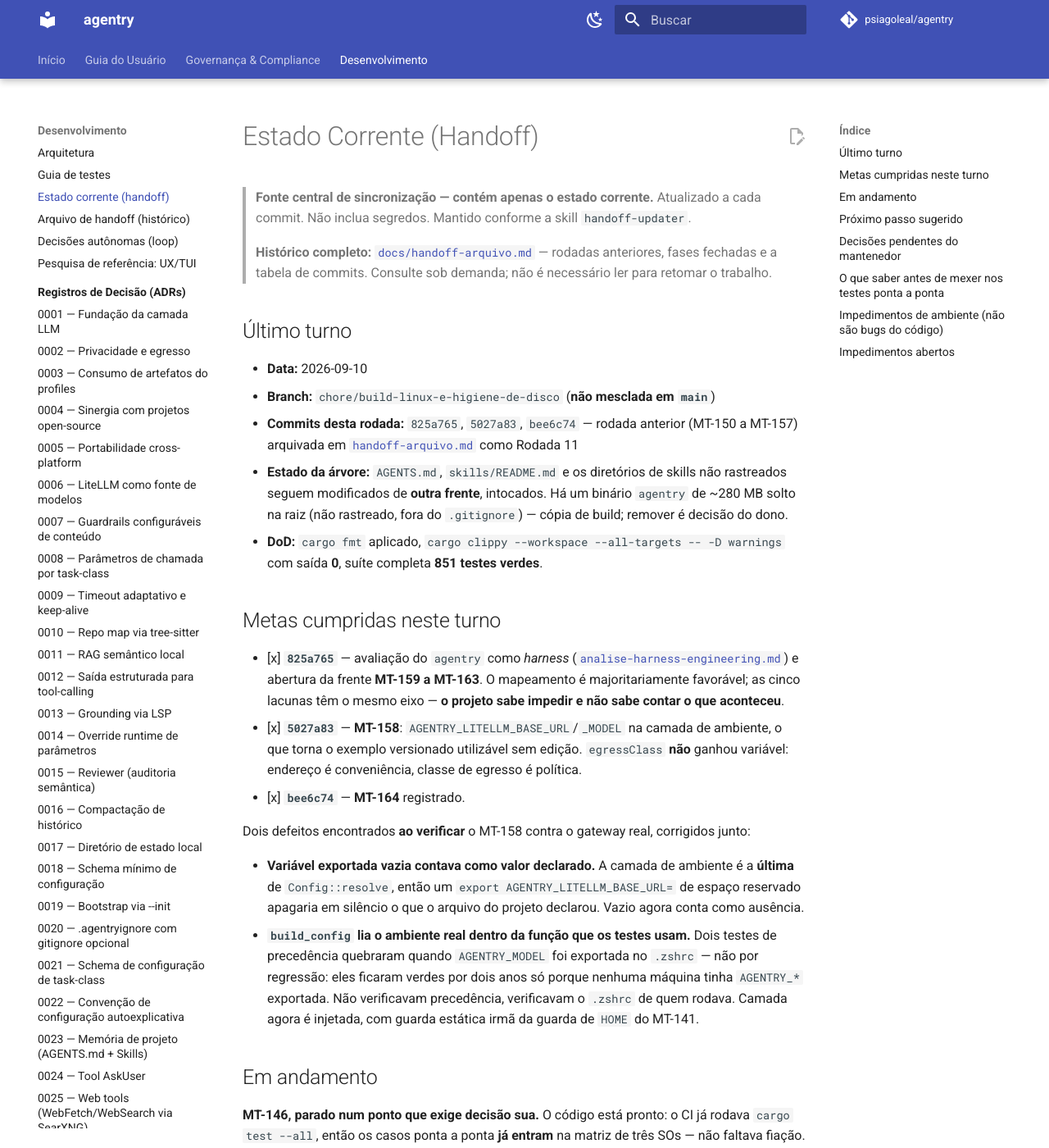
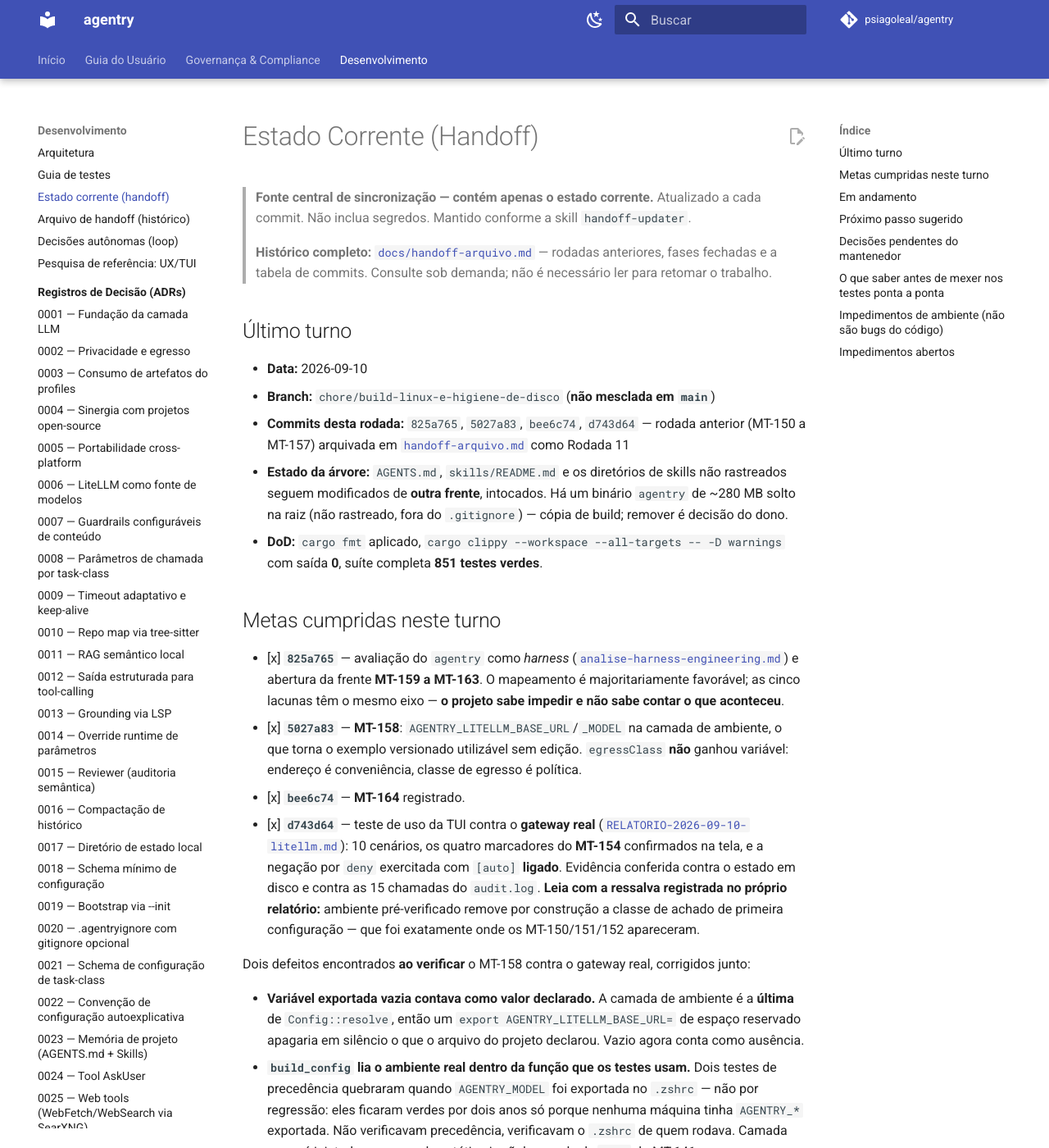
Before and after one commit to psiagoleal/agentry, an MkDocs documentation site: the page built from docs/CURRENT-STATE.md, in a window 1280 px wide and 1400 px high. Shown: the whole window at 82% size. Built offline with MkDocs 1.6.1 and Material for MkDocs 9.7.7, drawn with Linux system fonts in a browser that asks for light colours; comment, search, counter and statistics services are not loaded.

Commit message:
docs(handoff): registra o teste de uso contra o gateway real
{agente: Claude Code; modelo: claude-opus-5}

```diff
--- a/docs/CURRENT-STATE.md
+++ b/docs/CURRENT-STATE.md
@@ -13,7 +13,7 @@
 
 - **Data:** 2026-09-10
 - **Branch:** `chore/build-linux-e-higiene-de-disco` (**não mesclada em `main`**)
-- **Commits desta rodada:** `825a765`, `5027a83`, `bee6c74` — rodada anterior (MT-150 a MT-157)
+- **Commits desta rodada:** `825a765`, `5027a83`, `bee6c74`, `d743d64` — rodada anterior (MT-150 a MT-157)
   arquivada em [`handoff-arquivo.md`](./handoff-arquivo.md) como Rodada 11
 - **Estado da árvore:** `AGENTS.md`, `skills/README.md` e os diretórios de skills não rastreados
   seguem modificados de **outra frente**, intocados. Há um binário `agentry` de ~280 MB solto na
@@ -31,6 +31,13 @@
       que torna o exemplo versionado utilizável sem edição. `egressClass` **não** ganhou
       variável: endereço é conveniência, classe de egresso é política.
 - [x] **`bee6c74`** — **MT-164** registrado.
+- [x] **`d743d64`** — teste de uso da TUI contra o **gateway real**
+      ([`RELATORIO-2026-09-10-litellm.md`](../usage-test/RELATORIO-2026-09-10-litellm.md)):
+      10 cenários, os quatro marcadores do **MT-154** confirmados na tela, e a negação por
+      `deny` exercitada com `[auto]` **ligado**. Evidência conferida contra o estado em disco e
+      contra as 15 chamadas do `audit.log`. **Leia com a ressalva registrada no próprio
+      relatório:** ambiente pré-verificado remove por construção a classe de achado de primeira
+      configuração — que foi exatamente onde os MT-150/151/152 apareceram.
 
 Dois defeitos encontrados **ao verificar** o MT-158 contra o gateway real, corrigidos junto:
 
```
